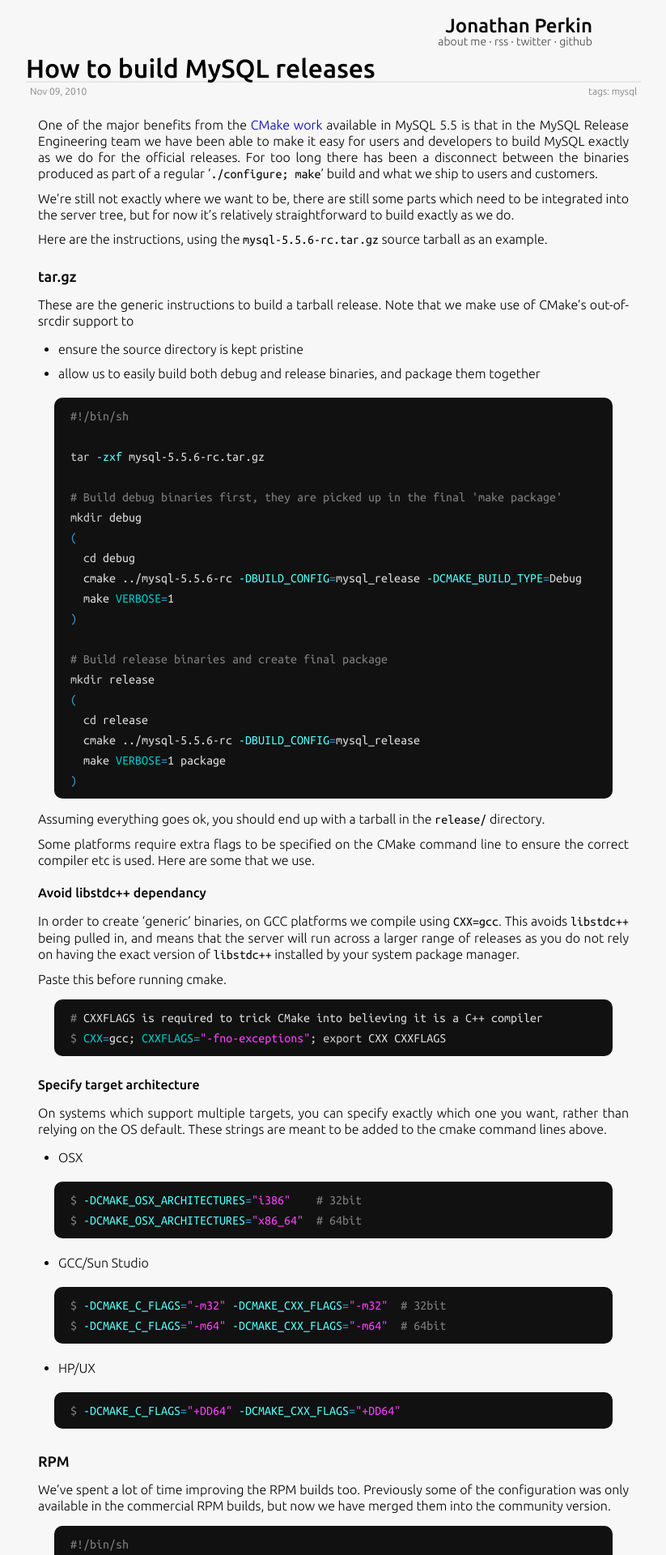
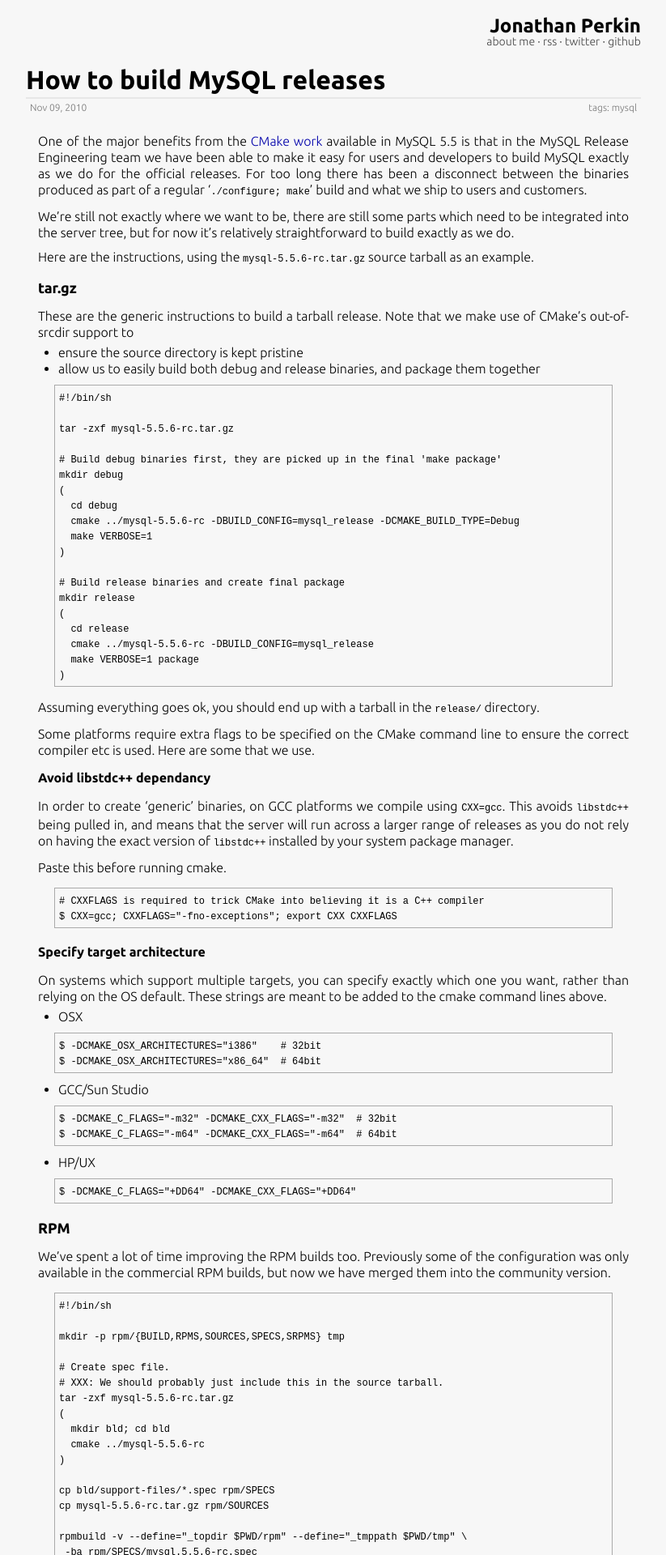
Before and after one commit to jperkin/www.perkin.org.uk, a Jekyll site: the page built from _posts/2010-11-09-how-to-build-mysql-releases.markdown, in a window 1280 px wide. Shown: the top 1920 px of the page at 81% size, without its empty margins (228-1051 px from the left). Built offline with Jekyll 4.4.1, drawn with Linux system fonts in a browser that asks for light colours.

Commit message:
Number of changes to layout/style:
  - Use the new 'autumn' syntax highlighting scheme, and get rid of
    the box borders.  Means that the IE border hacks can go too.

  - Switch to default 'monospace' font.

  - Use 'normal' and 'bold' font-weight definitions so that browsers
    which don't support the web fonts display correctly.

  - Some minor layout tweaks.

  - Make the 'All posts' section more visually distinctive.

```diff
--- a/_layouts/default.html
+++ b/_layouts/default.html
@@ -2,12 +2,11 @@
 <html lang="en">
   <head>
     <title>{{ page.title }}</title>
-    <link href='http://fonts.googleapis.com/css?family=Ubuntu:300,300italic,500|Ubuntu+Mono:400' rel='stylesheet' type='text/css'>
+    <link href='http://fonts.googleapis.com/css?family=Ubuntu:300,300italic,700' rel='stylesheet' type='text/css'>
     <link rel="stylesheet" href="/css/reset.css" type="text/css" />
     <link rel="stylesheet" href="/css/screen.css" type="text/css" media="screen, projection" />
     <link rel="stylesheet" href="/css/syntax.css" type="text/css" />
-    <link rel="stylesheet" href="/css/vim.css" type="text/css" />
-    <!--[if IE]><link rel="stylesheet" href="/css/ie.css" type="text/css" media="screen, projection" /><![endif]-->
+    <link rel="stylesheet" href="/css/autumn.css" type="text/css" />
     <meta name="author" content="Jonathan Perkin">
     {% if page.metacontent %}<meta name="description" content="{{ page.metacontent }}">{% endif %}
     <meta charset="utf-8">
--- a/css/autumn.scss
+++ b/css/autumn.scss
@@ -6,20 +6,20 @@
  */
 
 // Macros
-$default: #000;
-$comment: #aaa;
-$string: #800;
-$stringesc: #808;
-$nameattr: #080;
-$namemacro: #004;
-$nametag: #008;
-$namevar: #008;
-$keyword: #880;
+$default:   #000000;
+$comment:   #aaaaaa;
+$string:    #880000;
+$stringesc: #880088;
+$nameattr:  #008800;
+$namemacro: #000044;
+$nametag:   #000088;
+$namevar:   #000088;
+$keyword:   #888800;
 
 .highlight      { background: #fefefe; }
 .highlight .c   { color: $comment; }            // Comment
-.highlight .err { background-color: #F0A0A0;    // Error
-                  color: #F00000; }
+.highlight .err { background-color: #f0a0a0;    // Error
+                  color: #f00000; }
 .highlight .k   { color: $keyword; }            // Keyword
 .highlight .cm  { color: $comment; }            // Comment.Multiline
 .highlight .cp  { color: $namemacro; }          // Comment.Preproc
--- a/css/ie.css
+++ /dev/null
@@ -1,3 +0,0 @@
-.highlight {
-  behavior: url(/css/border-radius.htc);
-}
--- a/css/screen.css
+++ b/css/screen.css
@@ -13,12 +13,11 @@
   color: #000;
   font-family: 'Ubuntu', sans-serif;
   font-size: 16px;
-  font-weight: 300;
+  font-weight: normal;
 }
-/* Monospace Ubuntu for code sections */
 code {
-  font-family: 'Ubuntu Mono', monospace;
-  font-size: 16px;
+  font-family: monospace;
+  font-size: 12px;
 }
 
 /*
@@ -45,25 +44,28 @@
 h1 {
   border-bottom: 2px solid #e7e7e7;
   font-size: 32px;
-  font-weight: 500;
+  font-weight: bold;
+  line-height: 1.3em;
 }
 h2 {
   font-size: 18px;
-  font-weight: 500;
-  padding-bottom: 10px;
-  padding-top: 20px;
+  font-weight: bold;
+  padding: 10px 0px;
 }
 h3 {
   font-size: 16px;
-  font-weight: 500;
-  padding-bottom: 10px;
-  padding-top: 15px;
+  font-weight: bold;
+  line-height: 1.2em;
+  padding: 10px 0px;
 }
 h4 {
   font-size: 14px;
-  font-weight: 500;
-  padding-bottom: 10px;
-  padding-top: 15px;
+  font-weight: bold;
+  line-height: 1.2em;
+  padding: 10px 0px;
+}
+hr {
+  margin: 0px 80px;
 }
 
 /*
@@ -81,12 +83,12 @@
  * the colour of links slightly when hovered.
  */
 #banner {
-  padding: 0px 60px 10px;
+  padding-bottom: 20px;
   text-align: right;
 }
 #bannertitle {
   font-size: 24px;
-  font-weight: 500;
+  font-weight: bold;
 }
 #bannertitle a {
   color: #000;
@@ -110,7 +112,7 @@
 #postinfo {
   color: #777;
   font-size: 12px;
-  font-weight: 300;
+  font-weight: normal;
   padding: 5px;
 }
 #postinfo a {
@@ -144,10 +146,7 @@
   padding: 5px 25px;
 }
 #postbody ul {
-  padding: 5px 25px;
-}
-#postbody li {
-  padding: 5px 0px;
+  padding: 0px 25px;
 }
 .posttable {
   margin: 10px 20px;
@@ -160,7 +159,7 @@
   width: 100%;
 }
 .posttable th {
-  font-weight: 500;
+  font-weight: bold;
   text-align: center;
 }
 .posttable td {
@@ -177,7 +176,12 @@
   padding: 0px 80px 20px;
 }
 #allposts {
+  background: #eeeeee;
+  border: 1px solid #dddddd;
   padding: 0px 80px;
+}
+#allposts h1 {
+  text-align: center;
 }
 ul.posts {
   line-height: 1.75em;
@@ -185,7 +189,9 @@
   padding: 5px;
 }
 ul.posts span {
-  font-family: 'Ubuntu Mono', monospace;
+  font-family: monospace;
+  font-size: 0.8em;
+  line-height: 0.8em;
 }
 ul.posts a {
   color: #000;
--- a/css/syntax.css
+++ b/css/syntax.css
@@ -1,9 +1,7 @@
 .highlight {
-  -webkit-border-radius: 10px;
-     -moz-border-radius: 10px;
-          border-radius: 10px;
+  border: 1px solid #aaa;
   overflow: hidden;
-  line-height: 1.50em;
+  line-height: 1em;
   text-shadow: none;
   margin: 10px 20px;
   width: auto;
@@ -12,7 +10,7 @@
   overflow: auto;
 }
 .highlight pre {
-  margin: 10px 20px;
+  margin: 5px;
   width: auto;
 }
 /* syntax definitions sourced from external file */
```
Also changed, not shown: 1 other file.
